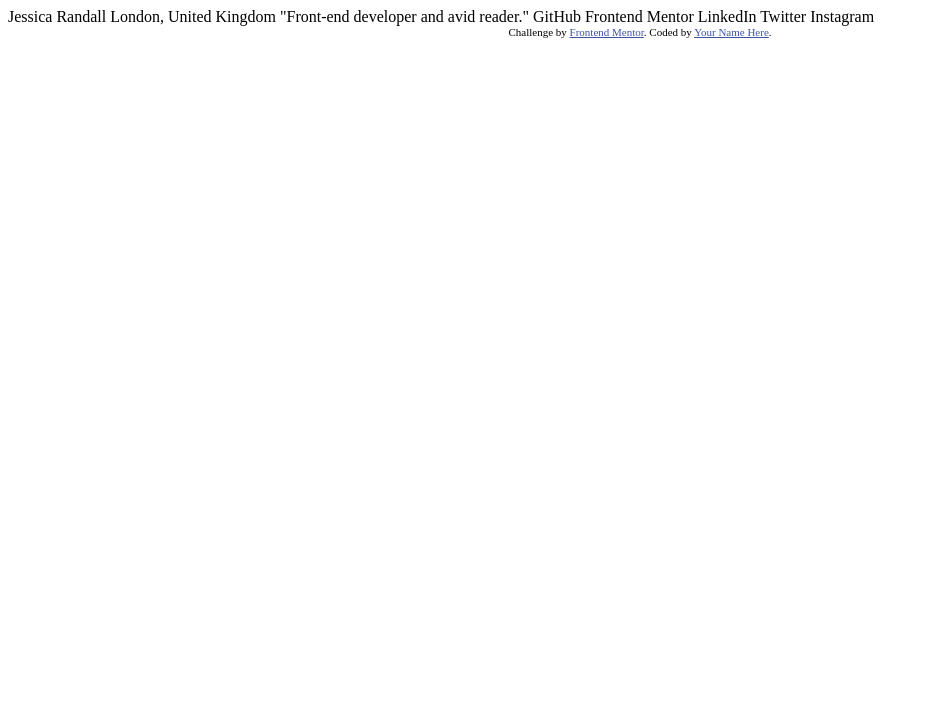
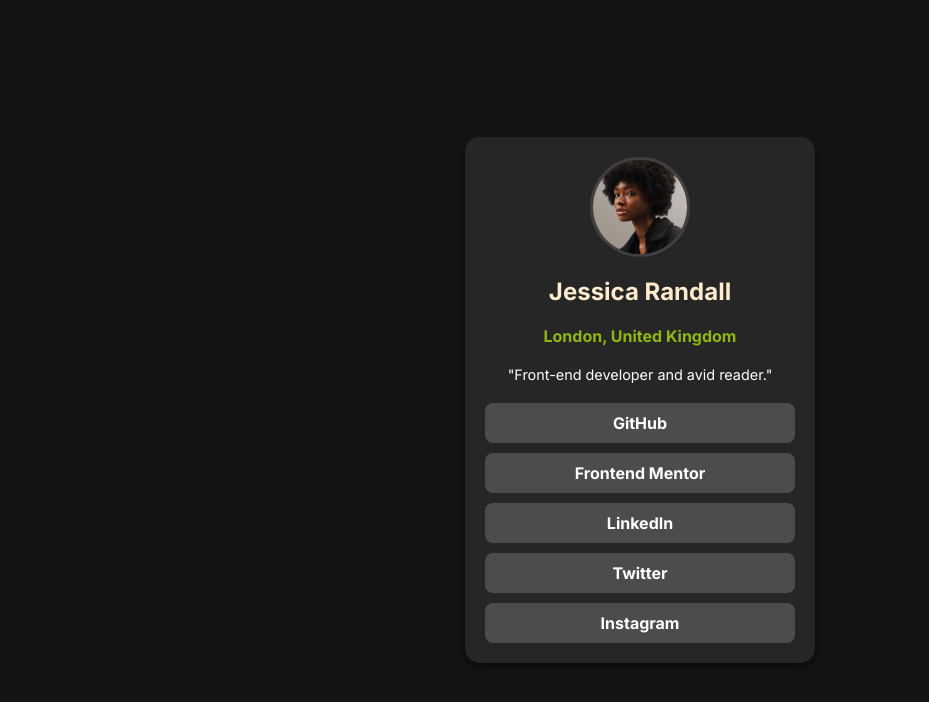
Before and after one commit to Julio-SC/Profile-Challenge, a plain HTML site: page index.html in a window 1280 px wide. Shown: the whole page, without its empty margins (0-929 px from the left). Drawn offline with Linux system fonts and the light colour scheme.

Commit message:
Profile Challenge Completed

```diff
--- a/index.html
+++ b/index.html
@@ -5,6 +5,7 @@
   <meta name="viewport" content="width=device-width, initial-scale=1.0"> <!-- displays site properly based on user's device -->
 
   <link rel="icon" type="image/png" sizes="32x32" href="./assets/images/favicon-32x32.png">
+  <link rel="stylesheet" href="style.css">
 
   <title>Frontend Mentor | Social links profile</title>
 
@@ -15,20 +16,18 @@
   </style>
 </head>
 <body>
-
-  Jessica Randall
-  London, United Kingdom
-  "Front-end developer and avid reader."
-
-  GitHub
-  Frontend Mentor
-  LinkedIn
-  Twitter
-  Instagram
-
-  <div class="attribution">
-    Challenge by <a href="https://www.frontendmentor.io?ref=challenge" target="_blank">Frontend Mentor</a>.
-    Coded by <a href="#">Your Name Here</a>.
+  <div class="card">
+    <img src="/assets/images/avatar-jessica.jpeg" alt="Jessica Picture">
+    <h1>Jessica Randall</h1>
+    <h3>London, United Kingdom</h3>
+    <p>"Front-end developer and avid reader."</p>
+    <div class="buttons">
+      <a href="#">GitHub</a>
+      <a href="#">Frontend Mentor</a>
+      <a href="#">LinkedIn</a>
+      <a href="#">Twitter</a>
+      <a href="#">Instagram</a>
+    </div>
   </div>
 </body>
 </html>
--- /dev/null
+++ b/style.css
@@ -0,0 +1,84 @@
+@import url('https://fonts.googleapis.com/css2?family=Inter:wght@400;700&display=swap');
+
+* {
+    box-sizing: border-box;
+    padding: 0;
+    margin: 0;
+}
+
+body {
+    background-color: hsl(0, 0%, 8%);
+    font-family: 'Inter', sans-serif;
+    display: flex;
+    justify-content: center;
+    align-items: center;
+    height: 100vh;
+    margin: 0;
+}
+
+.card {
+    background-color: hsl(0, 0%, 15%);
+    width: 350px;
+    border-radius: 15px;
+    text-align: center;
+    padding: 20px;
+    box-shadow: 0 4px 10px rgba(0, 0, 0, 0.5);
+    display: flex;
+    flex-direction: column;
+    align-items: center;
+    gap: 20px; /* Espaciado uniforme entre los elementos */
+}
+
+/* Imagen de perfil */
+.card img {
+    width: 100px;
+    height: 100px;
+    border-radius: 50%;
+    object-fit: cover;
+    border: 3px solid hsl(0, 0%, 25%);
+}
+
+/* Títulos */
+.card h1 {
+    color: blanchedalmond;
+    font-size: 1.5rem;
+    font-weight: 700;
+    margin: 0;
+}
+
+.card h3 {
+    font-size: 1rem;
+    color: hsl(75, 80%, 40%);
+    margin: 0;
+}
+
+/* Descripción */
+.card p {
+    font-size: 0.9rem;
+    color:white;
+    margin: 0;
+}
+
+/* Botones */
+.buttons {
+    display: flex;
+    flex-direction: column;
+    gap: 10px; /* Espaciado entre botones */
+    width: 100%; /* Ocupan todo el ancho disponible */
+}
+
+.buttons a {
+    display: block;
+    background-color: hsl(0, 1%, 30%);
+    color: white;
+    text-decoration: none;
+    padding: 10px;
+    border-radius: 8px;
+    font-weight: 700;
+    text-align: center;
+    transition: background-color 0.3s ease;
+}
+
+.buttons a:hover {
+    background-color: hsl(75, 80%, 40%);
+}
```
